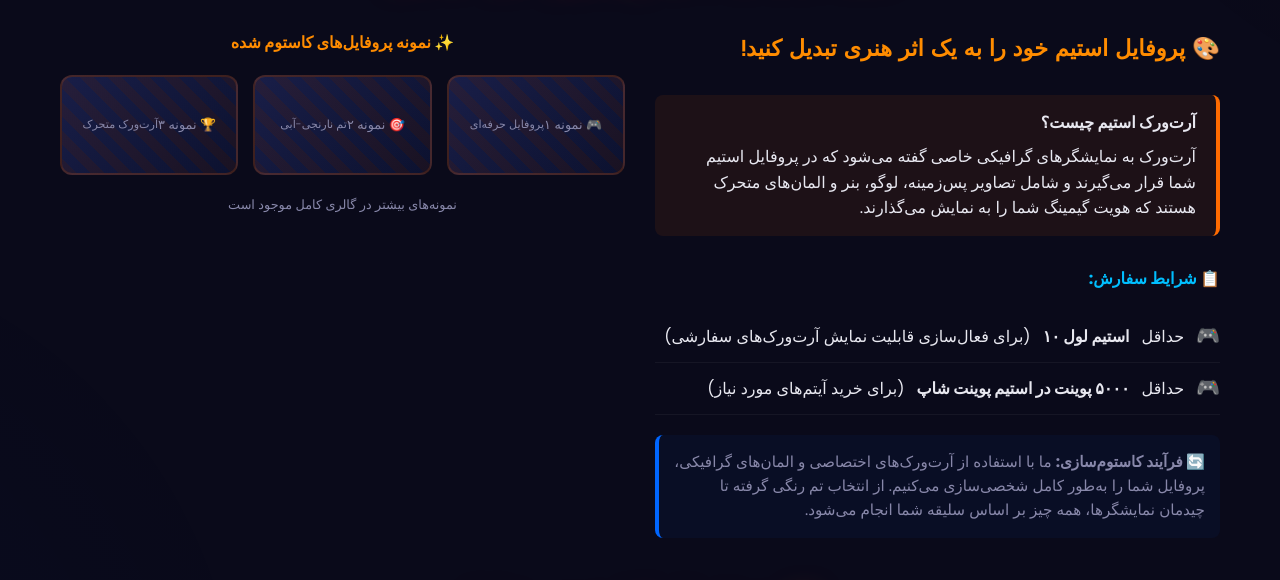
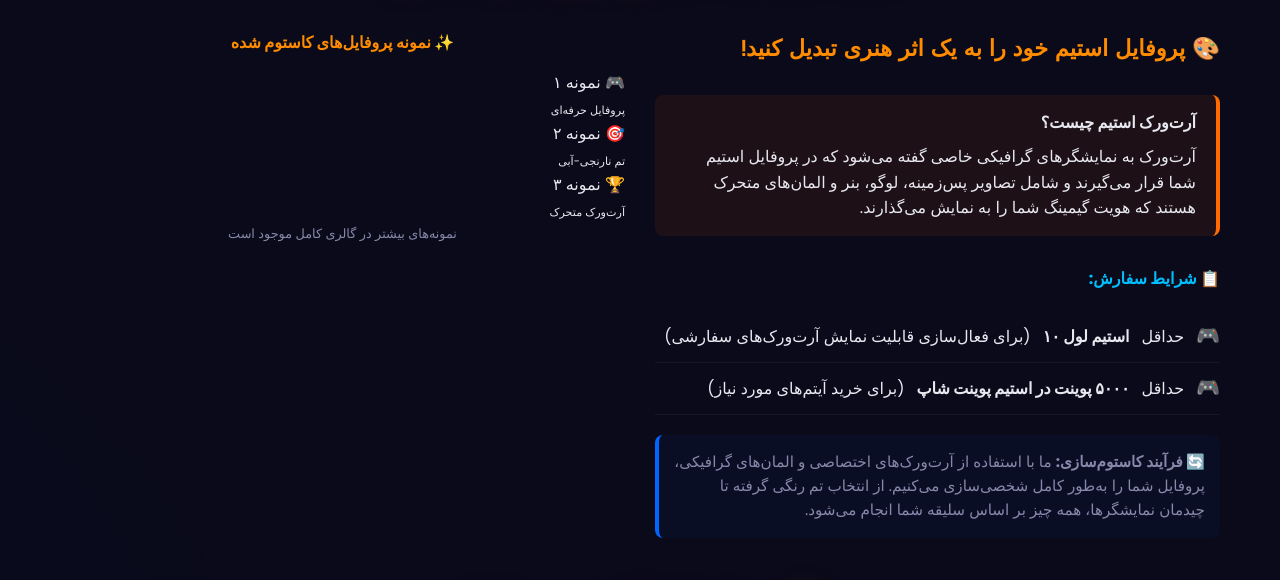
Before and after one commit to RIDOX-GAMING/RIDOX, a plain HTML site: page index.html in a window 1280 px wide. Shown: the part 220-800 px from the top of the page. Drawn offline with Linux system fonts and the light colour scheme.

Commit message:
Update index.html

```diff
--- a/index.html
+++ b/index.html
@@ -3,7 +3,7 @@
 <head>
     <meta charset="UTF-8">
     <meta name="viewport" content="width=device-width, initial-scale=1.0">
-    <title>RIDOX | خدمات گیمینگ و V2Ray</title>
+    <title>RIDOX |  V2Ray</title>
 
     <!-- فونت‌های گوگل -->
     <link rel="preconnect" href="https://fonts.googleapis.com">
@@ -235,51 +235,7 @@
         }
 
         /* ===== گالری نمونه ===== */
-        .gallery {
-            display: grid;
-            grid-template-columns: repeat(3, 1fr);
-            gap: 15px;
-            margin: 20px 0;
-        }
 
-        @media (max-width: 600px) {
-            .gallery {
-                grid-template-columns: 1fr 1fr;
-            }
-        }
-
-        .gallery-item {
-            background: linear-gradient(135deg, #1a1a3e, #0d0d24);
-            border-radius: 12px;
-            aspect-ratio: 16/9;
-            display: flex;
-            align-items: center;
-            justify-content: center;
-            border: 2px solid rgba(255, 107, 0, 0.2);
-            transition: var(--transition);
-            font-size: 0.8rem;
-            color: var(--text-dim);
-            position: relative;
-            overflow: hidden;
-        }
-
-        .gallery-item:hover {
-            border-color: var(--blue-light);
-            transform: scale(1.02);
-            box-shadow: 0 0 30px rgba(0, 102, 255, 0.2);
-        }
-
-        .gallery-item .placeholder-img {
-            width: 100%;
-            height: 100%;
-            display: flex;
-            align-items: center;
-            justify-content: center;
-            background: repeating-linear-gradient(45deg, rgba(255,107,0,0.05), rgba(255,107,0,0.05) 10px, rgba(0,102,255,0.05) 10px, rgba(0,102,255,0.05) 20px);
-            font-weight: 300;
-            text-align: center;
-            padding: 10px;
-        }
 
         /* ===== جدول تعرفه ===== */
         .pricing-table {
```
